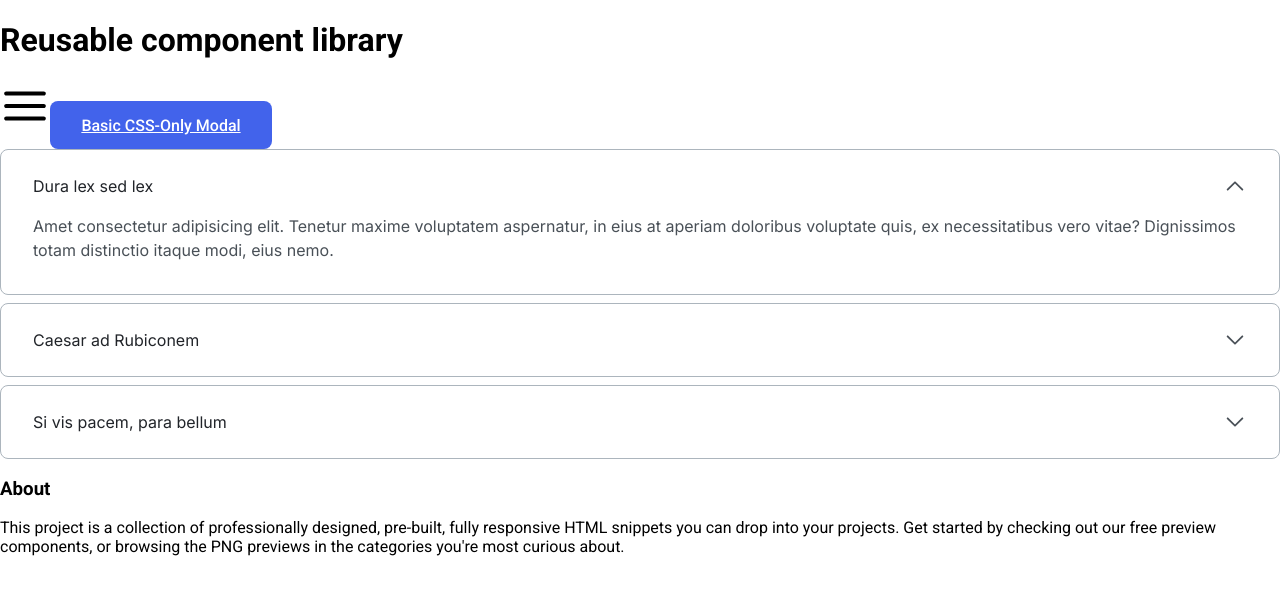
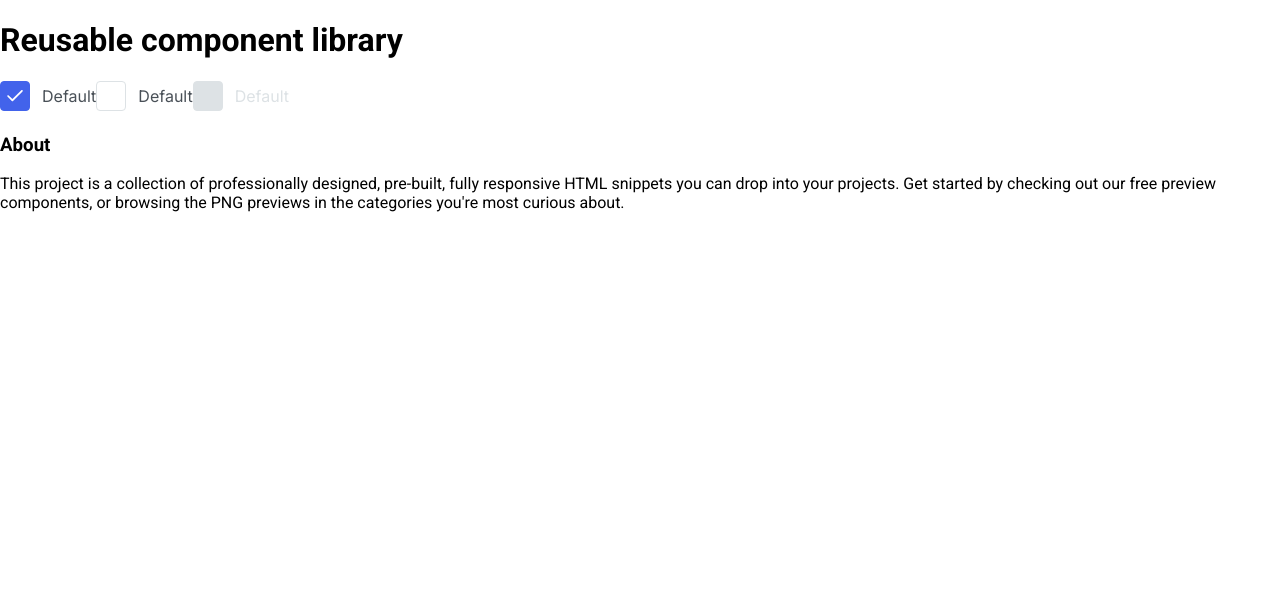
Before and after one commit to BoldnessPie/React-study-project, a React (Vite) app: page / in a window 1280 px wide. Shown: the top 594 px of the page. Built offline with nearby package versions, Linux system fonts and the light colour scheme.

Commit message:
version 0.9.14

```diff
--- a/src/App.jsx
+++ b/src/App.jsx
@@ -1,18 +1,18 @@
+import "./assets/styles/index.css";
 import Page from "./components/page/Page.jsx";
 import Header from "./components/header/Header.jsx";
 import Main from "./components/main/Main.jsx";
 import Footer from "./components/footer/Footer.jsx";
-import Modal from "./components/ui/Modal/Modal.jsx";
-import "./assets/styles/index.css";
-import Accordion from "./components/ui/Accordion/Accordion.jsx";
+import Checkbox from "./components/ui/Checkbox/Checkbox.jsx";
 
 function App() {
   return (
     <Page>
       <Header />
       <Main />
-      <Modal />
-      <Accordion />
+      <Checkbox legend={"Default"} checked={true} />
+      <Checkbox legend={"Default"} />
+      <Checkbox legend={"Default"} disabled={true} />
       <Footer />
     </Page>
   );
--- /dev/null
+++ b/src/components/ui/Checkbox/Checkbox.css
@@ -0,0 +1,99 @@
+.checkbox {
+  display: inline-block;
+}
+
+.checkbox__input {
+  position: absolute;
+  left: -100vw;
+}
+
+.checkbox__state {
+  display: flex;
+  align-items: center;
+  gap: 0.75rem;
+}
+
+.checkbox__control {
+  position: relative;
+  width: 28px;
+  height: 28px;
+
+  background: var(--white);
+  border: 1px solid var(--grey-2);
+  border-radius: 0.25rem;
+}
+
+.checkbox__legend {
+  font-family: "Inter";
+  font-style: normal;
+  font-weight: 400;
+  font-size: 16px;
+  line-height: 24px;
+
+  color: var(--grey-4);
+}
+
+.checkbox__icon {
+  position: absolute;
+  left: 50%;
+  top: 50%;
+  transform: translate(-50%, -50%);
+
+  display: none;
+  width: 1.3rem;
+  height: 1.3rem;
+  color: var(--white);
+}
+
+/* CHECKED */
+.checkbox__input:checked ~ .checkbox__state .checkbox__control {
+  background: var(--blue);
+  border-color: var(--blue);
+}
+
+.checkbox__input:checked ~ .checkbox__state .checkbox__icon {
+  display: inline-block;
+}
+
+.checkbox__input:checked ~ .checkbox__state .checkbox__control::before {
+  content: "";
+  position: absolute;
+  left: 0;
+  top: 0;
+
+  width: 100%;
+  height: 100%;
+
+  background: grey;
+  border-radius: 0.25rem;
+  opacity: 0;
+  z-index: -1;
+
+  animation: checked 400ms linear;
+}
+
+@keyframes checked {
+  0% {
+    opacity: 1;
+    transform: scale(1);
+  }
+
+  50% {
+    opacity: 0.5;
+    transform: scale(1.5);
+  }
+
+  100% {
+    opacity: 0;
+    transform: scale(2);
+  }
+}
+
+/* DISABLED */
+.checkbox__input:disabled ~ .checkbox__state .checkbox__control {
+  background: var(--grey-2);
+  pointer-events: none;
+}
+.checkbox__input:disabled ~ .checkbox__state .checkbox__legend {
+  color: var(--grey-2);
+}
--- /dev/null
+++ b/src/components/ui/Checkbox/Checkbox.jsx
@@ -0,0 +1,20 @@
+import "./Checkbox.css";
+import Icon from "../Icon/Icon.jsx";
+export default function Checkbox({ legend, disabled, checked }) {
+  return (
+    <label className="checkbox">
+      <input
+        checked={checked}
+        disabled={disabled}
+        type="checkbox"
+        className="checkbox__input"
+      />
+      <div className="checkbox__state">
+        <div className="checkbox__control">
+          <Icon className={"checkbox__icon"} name={"check"} />
+        </div>
+        <div className="checkbox__legend">{legend}</div>
+      </div>
+    </label>
+  );
+}
--- a/src/components/ui/Modal/Modal.jsx
+++ b/src/components/ui/Modal/Modal.jsx
@@ -1,32 +1,5 @@
 import "./Modal.css";
-import Icon from "../Icon/Icon.jsx";
-import Button from "../Button/Button.jsx";
 
 export default function Modal() {
-  return (
-    <>
-      <Icon name={"menu"} className={"modal__close"} />
-      <a href="#modal" className="button button_primary">
-        Basic CSS-Only Modal
-      </a>
-      <div id="modal" className="modal">
-        <div className="modal__container">
-          <div className="modal__title">
-            A CSS-only modal based on the :target pseudo-class. Hope you find it
-            helpful.
-          </div>
-          <label className="modal__label" htmlFor="name">
-            <span className="modal__legeng">Name</span>
-            <input id="name" className="modal__input" type="text" />
-          </label>
-          <label htmlFor="email" className="modal__label">
-            <span className="modal__legeng">Email</span>
-            <input id="email" className="modal__input" type="email" />
-          </label>
-
-          <button className="button button_primary">Submit</button>
-        </div>
-      </div>
-    </>
-  );
+  return <></>;
 }
```
Also changed, not shown: src/components/ui/Avatar/Avatar.css (added, +15 -0 lines), src/components/ui/Avatar/Avatar.jsx (added, +9 -0 lines), src/assets/images/avatar.jpg (added), src/assets/images/sprites/icons.svg, src/components/ui/Radio/Radio.css (added), src/components/ui/Radio/Radio.jsx (added).
